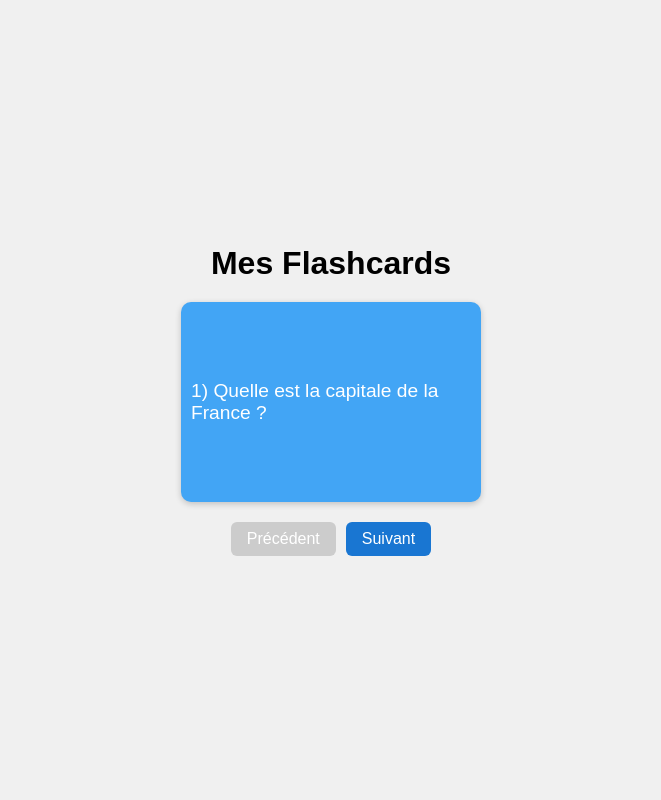
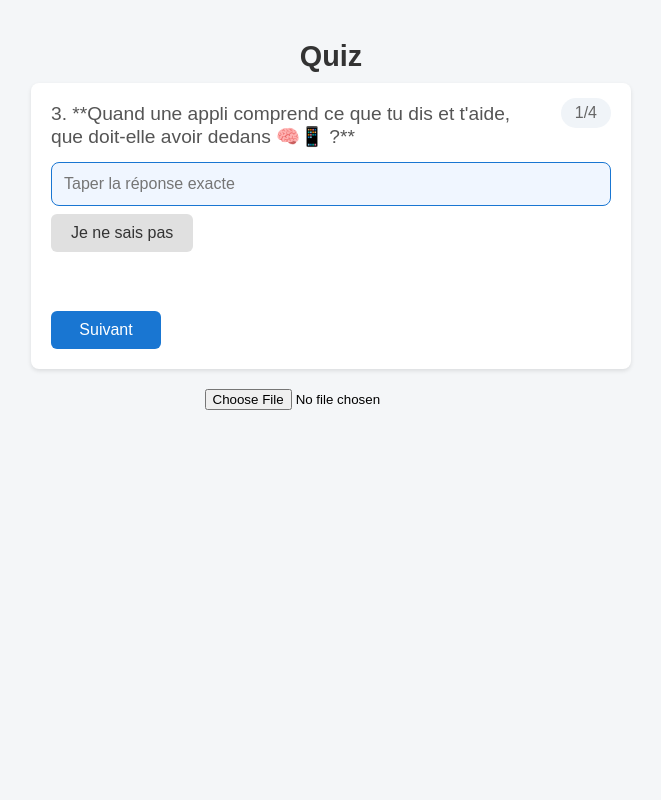
Before and after one commit to Ildevertdaisy/Quizz-learning-assistant, a Flask app: page / in a window 1280 px wide. Shown: the whole page, without its empty margins (309-970 px from the left). Run offline with Flask 3, Linux system fonts and the light colour scheme.

Commit message:
Adding short essay logic

```diff
--- a/app.py
+++ b/app.py
@@ -4,15 +4,18 @@ from flask import Flask, render_template
 app = Flask(__name__)
 
 
+# @app.route("/")
+# def home():
+#     return render_template("index.html")
+
 @app.route("/")
-def home():
-    return render_template("index.html")
+def get_short_essays_screen():
+    return render_template("short_essays.html")
 
 
 @app.route("/mcq")
 def get_mcq_screen():
     return render_template("mcq_3.html")
 
-
 if __name__ == "__main__":
     app.run(debug=True, host="0.0.0.0", port=8004)
--- /dev/null
+++ b/templates/short_essays.html
@@ -0,0 +1,519 @@
+<!DOCTYPE html>
+<html lang="fr">
+<head>
+  <meta charset="UTF-8">
+  <meta name="viewport" content="width=device-width">
+  <title>Quiz (typing, format answers[])</title>
+  <style>
+    * { box-sizing: border-box; margin: 0; padding: 0; }
+    body {
+      font-family: Arial, sans-serif;
+      background: #f4f6f8;
+      display: flex;
+      flex-direction: column;
+      align-items: center;
+      padding: 20px;
+    }
+    h1 {
+      margin-top: 20px;
+      margin-bottom: 10px;
+      font-size: 1.8rem;
+      color: #333;
+    }
+    .quiz-container {
+      background: #fff;
+      width: 600px;
+      max-width: 90%;
+      border-radius: 8px;
+      padding: 20px;
+      box-shadow: 0 2px 4px rgba(0,0,0,0.1);
+      margin-bottom: 20px;
+      position: relative;
+    }
+    .question-counter {
+      position: absolute;
+      top: 15px;
+      right: 20px;
+      font-size: 1rem;
+      color: #666;
+      background: #f0f4f8;
+      padding: 6px 14px;
+      border-radius: 20px;
+      font-weight: 500;
+    }
+    .question-header {
+      font-size: 1.2rem;
+      margin-bottom: 14px;
+      color: #555;
+      text-align: left;
+      padding-right: 80px;
+    }
+    .input-container {
+      margin-bottom: 15px;
+    }
+    input[type="text"] {
+      width: 100%;
+      padding: 12px;
+      border-radius: 8px;
+      border: 1px solid #d1d5db;
+      font-size: 1rem;
+      margin-bottom: 6px;
+      transition: border 0.2s;
+    }
+    input[type="text"]:focus {
+      border: 1.5px solid #1976d2;
+      outline: none;
+      background: #f0f6ff;
+    }
+    .dont-know-btn {
+      display: inline-block;
+      padding: 10px 20px;
+      border-radius: 6px;
+      border: none;
+      background-color: #e0e0e0;
+      color: #333;
+      font-size: 1rem;
+      cursor: pointer;
+      margin-top: 2px;
+      margin-left: 0;
+      min-width: 110px;
+      transition: background 0.2s;
+    }
+    .dont-know-btn:disabled {
+      background-color: #ededed;
+      color: #aaa;
+      cursor: default;
+    }
+    .dont-know-btn:hover:enabled {
+      background-color: #cccccc;
+    }
+    .feedback {
+      font-weight: bold;
+      margin-bottom: 12px;
+      min-height: 24px;
+      display: block;
+    }
+    .feedback.correct-text { color: #2e7d32; }
+    .feedback.incorrect-text { color: #c62828; }
+    .feedback.almost-text { color: #f57c00; }
+    .correct-answer {
+      color: #1976d2;
+      background: #e8f0fe;
+      border: 1px dashed #1976d2;
+      border-radius: 7px;
+      margin: 10px 0 0 0;
+      padding: 8px 12px;
+      font-size: 1rem;
+      display: inline-block;
+      font-weight: 500;
+    }
+    .correct-answer .diff-highlight {
+      background-color: #ffeb3b;
+      font-weight: bold;
+      padding: 1px 3px;
+      border-radius: 3px;
+      margin: 0 1px;
+    }
+    .next-btn {
+      display: inline-block;
+      padding: 10px 20px;
+      border-radius: 6px;
+      border: none;
+      background-color: #1976d2;
+      color: #fff;
+      font-size: 1rem;
+      cursor: pointer;
+      margin-top: 8px;
+      min-width: 110px;
+      transition: background 0.2s;
+    }
+    .next-btn:hover {
+      background-color: #1565c0;
+    }
+    .file-input { margin-bottom: 15px; }
+    @media (max-width: 600px) {
+      .quiz-container { padding: 10px; }
+      .question-header { font-size: 1rem; }
+      input[type="text"] { font-size: 0.98rem; }
+      .next-btn, .dont-know-btn { font-size: 0.96rem; }
+    }
+  </style>
+</head>
+<body>
+  <h1>Quiz</h1>
+  <div class="quiz-container">
+    <div class="question-counter" id="question-counter"></div>
+    <div id="question" class="question-header"></div>
+    <div class="input-container">
+      <input type="text" id="user-answer" placeholder="Taper la réponse exacte" autocomplete="off" />
+      <button id="dont-know-btn" class="dont-know-btn" type="button">Je ne sais pas</button>
+    </div>
+    <div id="feedback" class="feedback"></div>
+    <div id="correction"></div>
+    <button id="next-btn" class="next-btn">Suivant</button>
+  </div>
+  <input type="file" id="fileInput" class="file-input" accept=".json" />
+
+  <script>
+    // SONS de réussite et d'échec
+    let successAudio = new Audio("/static/sounds/win.mp3");
+    let failedAudio = new Audio("/static/sounds/failed.mp3");
+
+    let questions = [
+      {
+        "question": "3. **Quand une appli comprend ce que tu dis et t'aide, que doit-elle avoir dedans 🧠📱 ?**",
+        "answers": [
+          { "text": "L'Agents SDK d'OpenAI 🚀.", "correct": false },
+          { "text": "Un outil pour créer des applis intelligentes 🧰✨.", "correct": false },
+          { "text": "À la rendre intelligente comme un cerveau 🧠🤖.", "correct": false },
+          { "text": "Un cerveau intelligent 🧠💡.", "correct": true }
+        ]
+      },
+      {
+        "question": "4. **Qui apporte ce cerveau malin à ton application 🤖📲 ?**",
+        "answers": [
+          { "text": "L'Agents SDK d'OpenAI 🚀.", "correct": true },
+          { "text": "Un outil pour créer des applis intelligentes 🧰✨.", "correct": false },
+          { "text": "Un cerveau intelligent 🧠💡.", "correct": false },
+          { "text": "À la rendre intelligente comme un cerveau 🧠🤖.", "correct": false }
+        ]
+      },
+      {
+        "question": "5. **C'est quoi l'Agents SDK d'OpenAI exactement 🛠️🧠 ?**",
+        "answers": [
+          { "text": "Un outil pour créer des applis intelligentes 🧰✨.", "correct": true },
+          { "text": "Un cerveau intelligent 🧠💡.", "correct": false },
+          { "text": "L'Agents SDK d'OpenAI 🚀.", "correct": false },
+          { "text": "À la rendre intelligente comme un cerveau 🧠🤖.", "correct": false }
+        ]
+      },
+      {
+        "question": "6. **À quoi sert l'Agents SDK dans une appli 👩‍🍳📅 ?**",
+        "answers": [
+          { "text": "L'Agents SDK d'OpenAI 🚀.", "correct": false },
+          { "text": "Un outil pour créer des applis intelligentes 🧰✨.", "correct": false },
+          { "text": "À la rendre intelligente comme un cerveau 🧠🤖.", "correct": true },
+          { "text": "Un cerveau intelligent 🧠💡.", "correct": false }
+        ]
+      }
+    ];
+
+    const questionElement = document.getElementById("question");
+    const feedbackElement = document.getElementById("feedback");
+    const correctionElement = document.getElementById("correction");
+    const answerInput = document.getElementById("user-answer");
+    const dontKnowBtn = document.getElementById("dont-know-btn");
+    const nextButton = document.getElementById("next-btn");
+    const fileInput = document.getElementById("fileInput");
+    const questionCounter = document.getElementById("question-counter");
+
+    let currentQuestionIndex = 0;
+    let score = 0;
+    let hasAnswered = false;
+
+    function resetState() {
+      feedbackElement.textContent = "";
+      feedbackElement.className = "feedback";
+      correctionElement.textContent = "";
+      correctionElement.innerHTML = "";
+      answerInput.value = "";
+      answerInput.disabled = false;
+      dontKnowBtn.disabled = false;
+      hasAnswered = false;
+      nextButton.style.display = "inline-block";
+    }
+
+    function showQuestion() {
+      resetState();
+      answerInput.style.display = "block";
+      dontKnowBtn.style.display = "inline-block";
+      answerInput.focus();
+      const currentQ = questions[currentQuestionIndex];
+      questionElement.innerHTML = currentQ.question;
+      questionCounter.textContent = `${currentQuestionIndex + 1}/${questions.length}`;
+    }
+
+    function sanitize(s) {
+      // Lowercase, trim, remove accents and punctuation for fair comparison
+      return s.trim().toLowerCase()
+        .normalize("NFD").replace(/[\u0300-\u036f]/g, "") // accents
+        .replace(/[.?!…]/g, "") // ponctuation finale
+        .replace(/\s+/g, " ");  // espaces multiples
+    }
+
+    function getCorrectAnswers(q) {
+      // On retourne tous les .text où correct==true (en général un seul)
+      return q.answers.filter(ans => ans.correct).map(ans => ans.text);
+    }
+
+    // Calcul de la distance de Levenshtein
+    function levenshteinDistance(str1, str2) {
+      const m = str1.length;
+      const n = str2.length;
+      const dp = Array.from({ length: m + 1 }, () => Array(n + 1).fill(0));
+
+      for (let i = 0; i <= m; i++) dp[i][0] = i;
+      for (let j = 0; j <= n; j++) dp[0][j] = j;
+
+      for (let i = 1; i <= m; i++) {
+        for (let j = 1; j <= n; j++) {
+          if (str1[i - 1] === str2[j - 1]) {
+            dp[i][j] = dp[i - 1][j - 1];
+          } else {
+            dp[i][j] = 1 + Math.min(dp[i - 1][j], dp[i][j - 1], dp[i - 1][j - 1]);
+          }
+        }
+      }
+      return dp[m][n];
+    }
+
+    // Calcul du pourcentage de similarité
+    function calculateSimilarity(str1, str2) {
+      const distance = levenshteinDistance(str1, str2);
+      const maxLength = Math.max(str1.length, str2.length);
+      if (maxLength === 0) return 100;
+      return ((maxLength - distance) / maxLength) * 100;
+    }
+
+    // Fonction améliorée pour la mise en évidence des différences
+    function highlightDifferences(userAnswer, correctAnswer) {
+      const userNorm = sanitize(userAnswer);
+      const correctNorm = sanitize(correctAnswer);
+
+      // Si les réponses sont identiques après normalisation
+      if (userNorm === correctNorm) {
+        return correctAnswer;
+      }
+
+      // Algorithme de programmation dynamique pour trouver l'alignement optimal
+      const m = userNorm.length;
+      const n = correctNorm.length;
+      const dp = Array.from({ length: m + 1 }, () => Array(n + 1).fill(0));
+
+      // Initialisation
+      for (let i = 0; i <= m; i++) dp[i][0] = i;
+      for (let j = 0; j <= n; j++) dp[0][j] = j;
+
+      // Remplissage de la matrice
+      for (let i = 1; i <= m; i++) {
+        for (let j = 1; j <= n; j++) {
+          if (userNorm[i - 1] === correctNorm[j - 1]) {
+            dp[i][j] = dp[i - 1][j - 1];
+          } else {
+            dp[i][j] = 1 + Math.min(
+              dp[i - 1][j],     // deletion
+              dp[i][j - 1],     // insertion
+              dp[i - 1][j - 1]  // substitution
+            );
+          }
+        }
+      }
+
+      // Reconstruction du chemin optimal pour identifier les différences
+      let i = m, j = n;
+      const operations = [];
+
+      while (i > 0 || j > 0) {
+        if (i > 0 && j > 0 && userNorm[i - 1] === correctNorm[j - 1]) {
+          operations.push({ type: 'match', correctIndex: j - 1 });
+          i--;
+          j--;
+        } else if (j > 0 && (i === 0 || dp[i][j - 1] <= dp[i - 1][j])) {
+          operations.push({ type: 'insert', correctIndex: j - 1 });
+          j--;
+        } else if (i > 0 && (j === 0 || dp[i - 1][j] < dp[i][j - 1])) {
+          operations.push({ type: 'delete' });
+          i--;
+        } else {
+          operations.push({ type: 'substitute', correctIndex: j - 1 });
+          i--;
+          j--;
+        }
+      }
+
+      operations.reverse();
+
+      // Construction du résultat avec mise en évidence
+      let result = '';
+      let inHighlight = false;
+      let consecutiveDiffs = 0;
+
+      for (let k = 0; k < operations.length; k++) {
+        const op = operations[k];
+        const isCurrentDiff = op.type !== 'match';
+        const nextOp = operations[k + 1];
+        const isNextDiff = nextOp && nextOp.type !== 'match';
+
+        if (op.type === 'match' || op.type === 'insert' || op.type === 'substitute') {
+          const char = correctAnswer[op.correctIndex] || correctNorm[op.correctIndex];
+
+          if (isCurrentDiff && !inHighlight) {
+            result += '<span class="diff-highlight">';
+            inHighlight = true;
+            consecutiveDiffs = 1;
+          } else if (isCurrentDiff && inHighlight) {
+            consecutiveDiffs++;
+          } else if (!isCurrentDiff && inHighlight) {
+            result += '</span>';
+            inHighlight = false;
+            consecutiveDiffs = 0;
+          }
+
+          // Fermer le highlight si on a plusieurs différences consécutives
+          // et que la prochaine opération n'est pas une différence
+          if (inHighlight && !isNextDiff && consecutiveDiffs >= 1) {
+            result += char + '</span>';
+            inHighlight = false;
+            consecutiveDiffs = 0;
+          } else {
+            result += char;
+          }
+        }
+      }
+
+      // Fermer le highlight s'il reste ouvert
+      if (inHighlight) {
+        result += '</span>';
+      }
+
+      return result;
+    }
+
+    function checkAnswer(forceWrong = false) {
+      if (hasAnswered) return;
+      hasAnswered = true;
+      answerInput.disabled = true;
+      dontKnowBtn.disabled = true;
+
+      const userAnswer = answerInput.value.trim();
+      const userAnswerSanitized = sanitize(userAnswer);
+      const currentQ = questions[currentQuestionIndex];
+      const correctAnswers = getCorrectAnswers(currentQ);
+
+      let isExactMatch = false;
+      let bestMatch = null;
+      let bestSimilarity = 0;
+
+      // Vérifier les correspondances
+      for (let correctAnswer of correctAnswers) {
+        const correctSanitized = sanitize(correctAnswer);
+
+        if (userAnswerSanitized === correctSanitized) {
+          isExactMatch = true;
+          bestMatch = correctAnswer;
+          bestSimilarity = 100;
+          break;
+        }
+
+        const similarity = calculateSimilarity(userAnswerSanitized, correctSanitized);
+        if (similarity > bestSimilarity) {
+          bestSimilarity = similarity;
+          bestMatch = correctAnswer;
+        }
+      }
+
+      const threshold = 80; // Seuil de similarité pour considérer la réponse comme "presque correcte"
+
+      if (forceWrong) {
+        feedbackElement.textContent = "Je ne sais pas";
+        feedbackElement.classList.add("incorrect-text");
+        correctionElement.innerHTML = '<span class="correct-answer">Bonne réponse&nbsp;: ' + correctAnswers[0] + '</span>';
+        try { failedAudio.currentTime = 0; failedAudio.play(); } catch(e){}
+      } else if (isExactMatch) {
+        feedbackElement.textContent = "Bonne réponse !";
+        feedbackElement.classList.add("correct-text");
+        score++;
+        try { successAudio.currentTime = 0; successAudio.play(); } catch(e){}
+      } else if (bestSimilarity >= threshold) {
+        feedbackElement.textContent = `Presque ! (${Math.round(bestSimilarity)}% de similarité)`;
+        feedbackElement.classList.add("almost-text");
+        const highlightedAnswer = highlightDifferences(userAnswer, bestMatch);
+        correctionElement.innerHTML = '<span class="correct-answer">Bonne réponse&nbsp;: ' + highlightedAnswer + '</span>';
+        score += 0.5; // Demi-point pour une réponse presque correcte
+        try { successAudio.currentTime = 0; successAudio.play(); } catch(e){}
+      } else {
+        feedbackElement.textContent = "Oups... Mauvaise réponse !";
+        feedbackElement.classList.add("incorrect-text");
+        correctionElement.innerHTML = '<span class="correct-answer">Bonne réponse&nbsp;: ' + correctAnswers[0] + '</span>';
+        try { failedAudio.currentTime = 0; failedAudio.play(); } catch(e){}
+      }
+    }
+
+    function showScore() {
+      questionElement.innerHTML = `Vous avez obtenu ${score} point(s) sur ${questions.length}.`;
+      feedbackElement.textContent = "";
+      correctionElement.textContent = "";
+      answerInput.style.display = "none";
+      dontKnowBtn.style.display = "none";
+      nextButton.innerHTML = "Recommencer";
+      nextButton.style.display = "inline-block";
+      questionCounter.style.display = "none";
+    }
+
+    nextButton.addEventListener("click", () => {
+      if (nextButton.innerHTML === "Recommencer") {
+        startQuiz();
+        return;
+      }
+      if (!hasAnswered) {
+        checkAnswer();
+        return;
+      }
+      currentQuestionIndex++;
+      if (currentQuestionIndex < questions.length) {
+        showQuestion();
+      } else {
+        showScore();
+      }
+    });
+
+    answerInput.addEventListener("keydown", function(e) {
+      if (e.key === "Enter") {
+        checkAnswer();
+      }
+    });
+
+    dontKnowBtn.addEventListener("click", function() {
+      checkAnswer(true); // Corrige comme mauvaise réponse
+    });
+
+    function startQuiz() {
+      currentQuestionIndex = 0;
+      score = 0;
+      answerInput.style.display = "block";
+      dontKnowBtn.style.display = "inline-block";
+      nextButton.innerHTML = "Suivant";
+      questionCounter.style.display = "block";
+      showQuestion();
+    }
+
+    startQuiz();
+
+    // Import du JSON dans le format answers[]
+    fileInput.addEventListener("change", () => {
+      const file = fileInput.files[0];
+      if (!file) return;
+      if (!file.name.toLowerCase().endsWith('.json')) {
+        alert("Veuillez sélectionner un fichier .json !");
+        return;
+      }
+      const reader = new FileReader();
+      reader.onload = (event) => {
+        try {
+          const fileContent = event.target.result;
+          const parsedData = JSON.parse(fileContent);
+          if (Array.isArray(parsedData) && parsedData.length > 0 && parsedData[0].question && parsedData[0].answers) {
+            questions = parsedData;
+            startQuiz();
+          } else {
+            alert("Le fichier JSON n'est pas au bon format (questions[] avec 'question' et 'answers').");
+          }
+        } catch (error) {
+          alert("Impossible de lire le fichier JSON.");
+        }
+      };
+      reader.readAsText(file);
+    });
+  </script>
+</body>
+</html>
```
Also changed, not shown: templates/mcq_3.html (line endings or trailing spaces).
